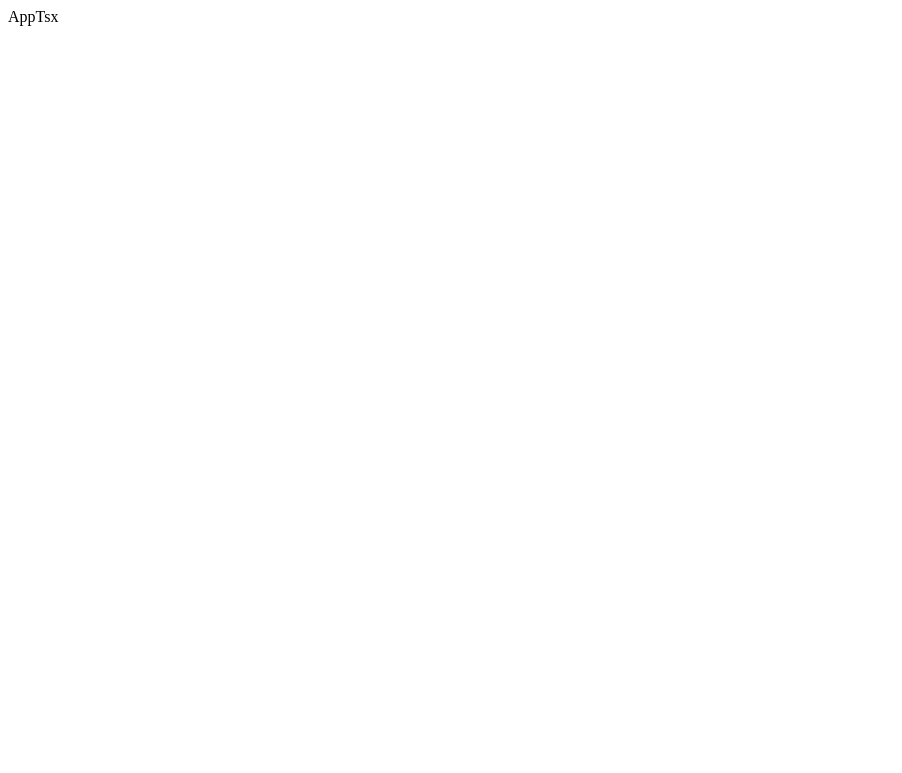
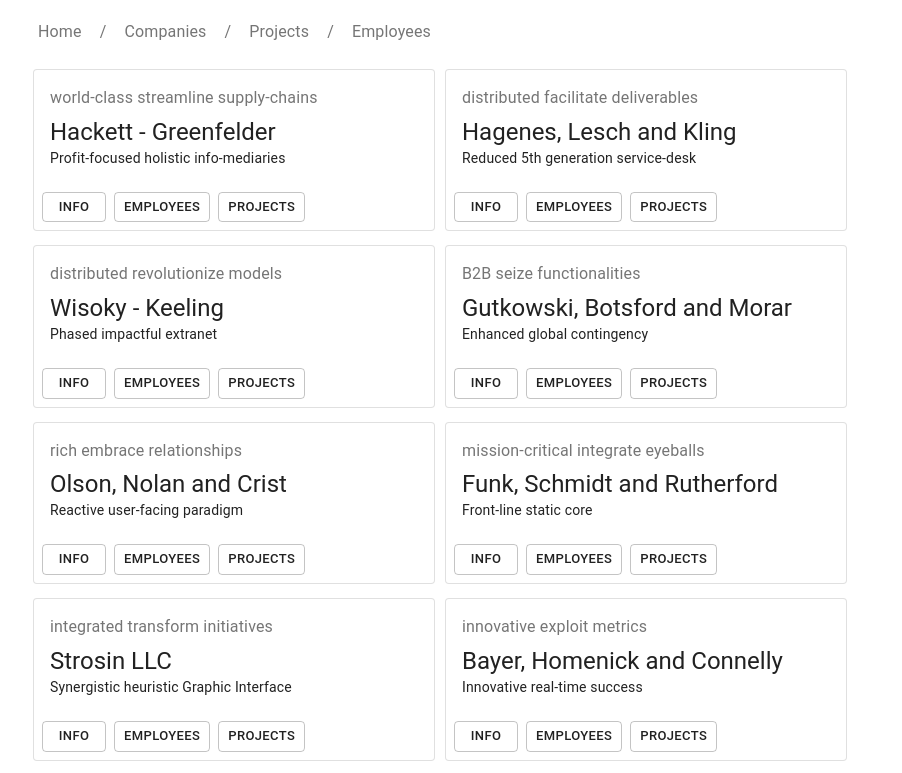
Before and after one commit to shahonov/CompanyProjects, a React (Create React App) app: page /companies in a window 1280 px wide. Shown: the top 773 px of the page, without its empty margins (0-902 px from the left). Built offline with nearby package versions, Linux system fonts and the light colour scheme.

Commit message:
added styled components and companies as cards rendering

```diff
--- a/package.json
+++ b/package.json
@@ -11,11 +11,15 @@
     "@types/node": "^12.12.47",
     "@types/react": "^16.9.41",
     "@types/react-dom": "^16.9.8",
+    "@types/react-router-dom": "^5.1.5",
+    "@types/styled-components": "^5.1.1",
     "mobx": "^5.15.4",
     "mobx-react": "^6.2.2",
     "react": "^16.13.1",
     "react-dom": "^16.13.1",
+    "react-router-dom": "^5.2.0",
     "react-scripts": "3.4.1",
+    "styled-components": "^5.1.1",
     "typescript": "^3.9.6"
   },
   "scripts": {
--- a/src/App.tsx
+++ b/src/App.tsx
@@ -1,14 +1,14 @@
 import * as React from 'react';
-import { observer } from 'mobx-react';
+import { TopMenu } from './components/TopMenu';
+import { MenuContainer } from './styled-components/Containers';
 
-@observer
 export class App extends React.PureComponent {
 
   public render(): React.ReactNode {
     return (
-      <div>
-        AppTsx
-      </div>
+      <MenuContainer>
+        <TopMenu />
+      </MenuContainer>
     );
   }
 }
--- /dev/null
+++ b/src/components/Companies.tsx
@@ -0,0 +1,18 @@
+import * as React from 'react';
+import store from '../data/Store';
+import { CompanyCard } from './sub-components/CompanyCard';
+import { ContentWrapper } from '../styled-components/Containers';
+
+export class Companies extends React.PureComponent {
+    public render(): React.ReactNode {
+        return (
+            <ContentWrapper>
+                {
+                    store.companies.map(x => {
+                        return <CompanyCard company={x} />
+                    })
+                }
+            </ContentWrapper>
+        );
+    }
+}
--- /dev/null
+++ b/src/components/Employees.tsx
@@ -0,0 +1,9 @@
+import * as React from 'react';
+
+export class Employees extends React.PureComponent {
+    public render(): React.ReactNode {
+        return (
+            <div>Employees</div>
+        );
+    }
+}
--- /dev/null
+++ b/src/components/Home.tsx
@@ -0,0 +1,9 @@
+import * as React from 'react';
+
+export class Home extends React.PureComponent {
+    public render(): React.ReactNode {
+        return (
+            <div>Home</div>
+        );
+    }
+}
--- /dev/null
+++ b/src/components/Projects.tsx
@@ -0,0 +1,9 @@
+import * as React from 'react';
+
+export class Projects extends React.PureComponent {
+    public render(): React.ReactNode {
+        return (
+            <div>Projects</div>
+        );
+    }
+}
--- /dev/null
+++ b/src/components/TopMenu.tsx
@@ -0,0 +1,28 @@
+import * as React from 'react';
+import styled from 'styled-components';
+import { Breadcrumbs, Link } from '@material-ui/core';
+
+const StyledLink = styled(Link)`
+    padding: 5px 10px;
+    border-radius: 5px;
+    transition: .3s;
+    &:hover {
+        background-color: #777;
+        color: white;
+        cursor: pointer;
+        transition: .3s;
+    }
+`;
+
+export class TopMenu extends React.PureComponent {
+    public render(): React.ReactNode {
+        return (
+            <Breadcrumbs>
+                <StyledLink color="inherit" href="/home">Home</StyledLink>
+                <StyledLink color="inherit" href="/companies">Companies</StyledLink>
+                <StyledLink color="inherit" href="/projects">Projects</StyledLink>
+                <StyledLink color="inherit" href="/employees">Employees</StyledLink>
+            </Breadcrumbs>
+        );
+    }
+}
--- /dev/null
+++ b/src/components/sub-components/CompanyCard.tsx
@@ -0,0 +1,43 @@
+import * as React from 'react';
+import styled from 'styled-components';
+import { Card, CardContent, Typography, CardActions, Button } from '@material-ui/core';
+import { Company } from '../../models/Company';
+
+const StyledCard = styled(Card)`
+    width: 400px;
+    display: inline-block;
+    margin: 5px;
+    transition: .3s;
+    &:hover {
+        box-shadow: 2px 2px 10px black;
+        transition: .3s;
+    }
+`;
+
+export interface Props {
+    company: Company;
+}
+
+export class CompanyCard extends React.Component<Props> {
+    public render(): React.ReactNode {
+        const {
+            name,
+            business,
+            slogan
+        } = this.props.company;
+        return (
+            <StyledCard variant="outlined">
+                <CardContent>
+                    <Typography color="textSecondary" gutterBottom>{business}</Typography>
+                    <Typography variant="h5" component="h2">{name}</Typography>
+                    <Typography variant="body2" component="p">{slogan}</Typography>
+                </CardContent>
+                <CardActions>
+                    <Button variant="outlined" size="small">Info</Button>
+                    <Button variant="outlined" size="small">Employees</Button>
+                    <Button variant="outlined" size="small">Projects</Button>
+                </CardActions>
+            </StyledCard>
+        );
+    }
+}
--- a/src/index.tsx
+++ b/src/index.tsx
@@ -1,11 +1,22 @@
 import React from 'react';
 import ReactDOM from 'react-dom';
 import { App } from './App';
+import { BrowserRouter, Route } from 'react-router-dom'
 import * as serviceWorker from './serviceWorker';
+import { Home } from './components/Home';
+import { Companies } from './components/Companies';
+import { Projects } from './components/Projects';
+import { Employees } from './components/Employees';
 
 ReactDOM.render(
   <React.StrictMode>
     <App />
+    <BrowserRouter>
+      <Route component={Home} path={'/home'} />
+      <Route component={Companies} path={'/companies'} />
+      <Route component={Projects} path={'/projects'} />
+      <Route component={Employees} path={'/employees'} />
+    </BrowserRouter>
   </React.StrictMode>,
   document.getElementById('root')
 );
--- /dev/null
+++ b/src/styled-components/Containers.ts
@@ -0,0 +1,9 @@
+import styled from 'styled-components';
+
+export const ContentWrapper = styled.div`
+    margin: 0 20px;
+`;
+
+export const MenuContainer = styled.div`
+    margin: 20px 0 20px 20px;
+`;
```
